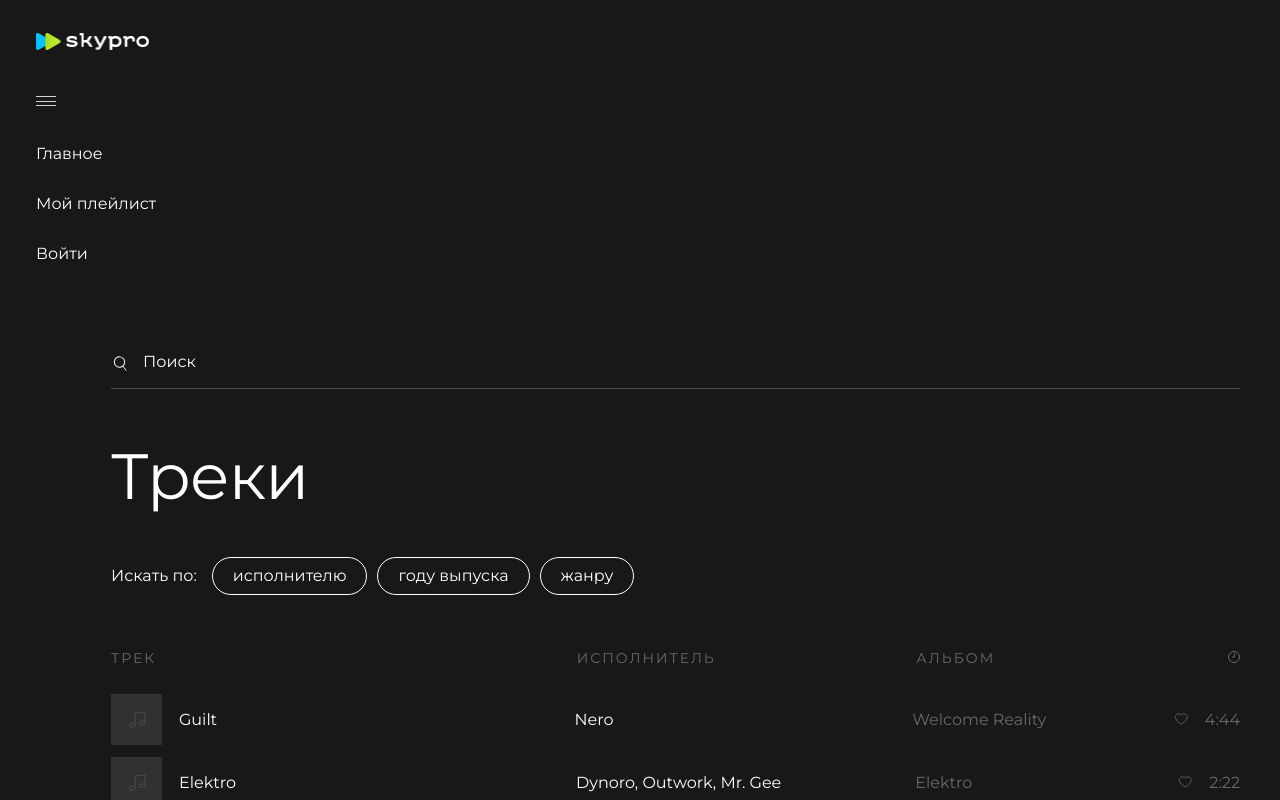
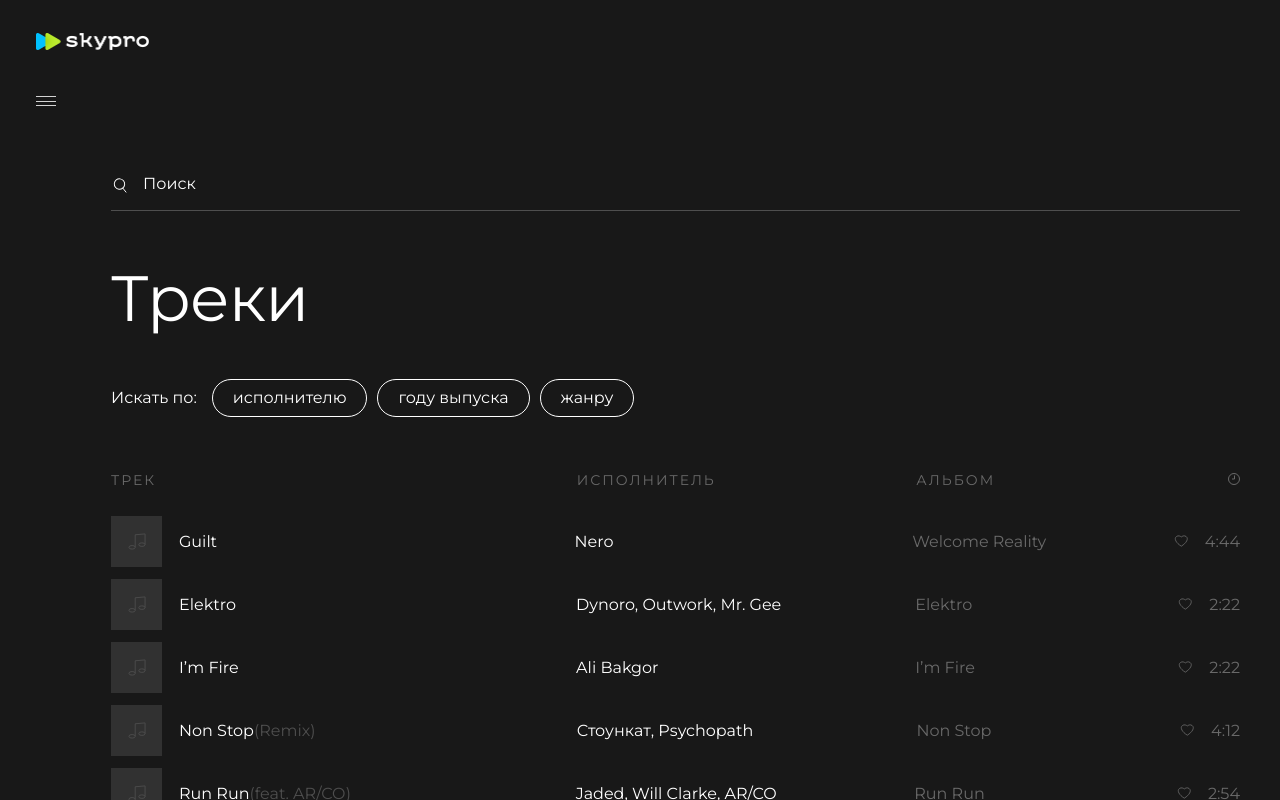
Before and after one commit to Pavekatal/music-service, a Next.js app: page / in a window 1280 px wide. Built offline with nearby package versions, Linux system fonts and the light colour scheme.

Commit message:
реализует открытие/закрытие меню при клике на "бургер"

```diff
--- a/src/components/nav/Nav.tsx
+++ b/src/components/nav/Nav.tsx
@@ -1,8 +1,12 @@
+'use client';
+
 import Image from 'next/image';
-import Link from 'next/link';
 import styles from './nav.module.css';
+import NavMenu from './nav-menu/NavMenu';
+import { useState } from 'react';
 
 export default function Nav() {
+  const [openNavMenu, setOpenNavMenu] = useState(false);
   return (
     <nav className={styles.main__nav}>
       <div className={styles.nav__logo}>
@@ -15,31 +19,17 @@ export default function Nav() {
           alt={'logo'}
         />
       </div>
-      <div className={styles.nav__burger}>
+      <div
+        className={styles.nav__burger}
+        onClick={() => {
+          setOpenNavMenu(!openNavMenu);
+        }}
+      >
         <span className={styles.burger__line}></span>
         <span className={styles.burger__line}></span>
         <span className={styles.burger__line}></span>
       </div>
-      <div className={styles.nav__menu}>
-        <ul className={styles.menu__list}>
-          <li className={styles.menu__item}>
-            {/*TODO: a -> Link*/}
-            <Link href="#" className={styles.menu__link}>
-              Главное
-            </Link>
-          </li>
-          <li className={styles.menu__item}>
-            <Link href="#" className={styles.menu__link}>
-              Мой плейлист
-            </Link>
-          </li>
-          <li className={styles.menu__item}>
-            <Link href="../sign-in" className={styles.menu__link}>
-              Войти
-            </Link>
-          </li>
-        </ul>
-      </div>
+      {openNavMenu && <NavMenu />}
     </nav>
   );
 }
--- /dev/null
+++ b/src/components/nav/nav-menu/NavMenu.tsx
@@ -0,0 +1,27 @@
+import Link from 'next/link';
+import styles from './nav-menu.module.css';
+
+export default function NavMenu() {
+  return (
+    <div className={styles.nav__menu}>
+      <ul className={styles.menu__list}>
+        <li className={styles.menu__item}>
+          {/*TODO: a -> Link*/}
+          <Link href="#" className={styles.menu__link}>
+            Главное
+          </Link>
+        </li>
+        <li className={styles.menu__item}>
+          <Link href="#" className={styles.menu__link}>
+            Мой плейлист
+          </Link>
+        </li>
+        <li className={styles.menu__item}>
+          <Link href="../sign-in" className={styles.menu__link}>
+            Войти
+          </Link>
+        </li>
+      </ul>
+    </div>
+  );
+}
--- /dev/null
+++ b/src/components/nav/nav-menu/nav-menu.module.css
@@ -0,0 +1,20 @@
+.nav__menu {
+  display: block;
+  visibility: visible;
+}
+
+.menu__list {
+  padding: 18px 0 10px 0;
+}
+
+.menu__item {
+  padding: 5px 0;
+  margin-bottom: 16px;
+}
+
+.menu__link {
+  color: #ffffff;
+  font-weight: 400;
+  font-size: 16px;
+  line-height: 24px;
+}
--- a/src/components/nav/nav.module.css
+++ b/src/components/nav/nav.module.css
@@ -40,24 +40,3 @@
   height: 1px;
   background-color: #d3d3d3;
 }
-
-.nav__menu {
-  display: block;
-  visibility: visible;
-}
-
-.menu__list {
-  padding: 18px 0 10px 0;
-}
-
-.menu__item {
-  padding: 5px 0;
-  margin-bottom: 16px;
-}
-
-.menu__link {
-  color: #ffffff;
-  font-weight: 400;
-  font-size: 16px;
-  line-height: 24px;
-}
```
